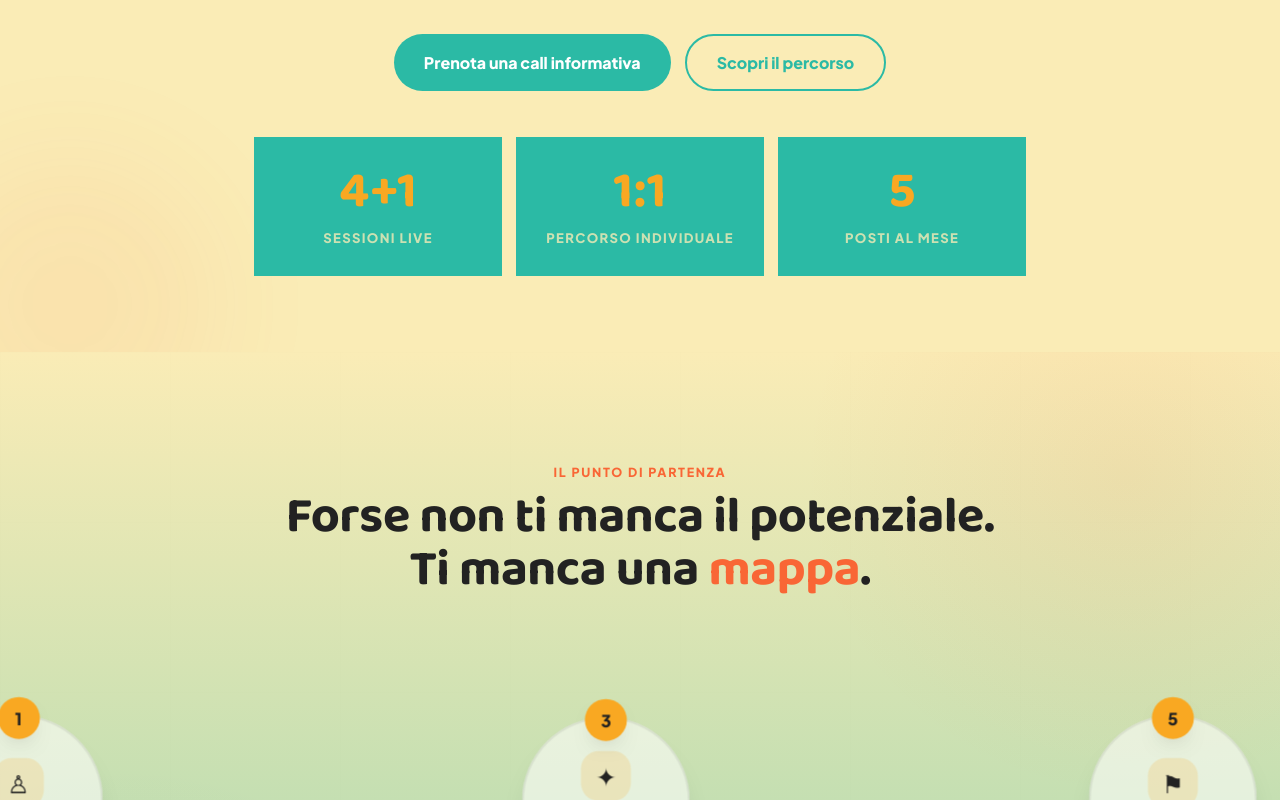
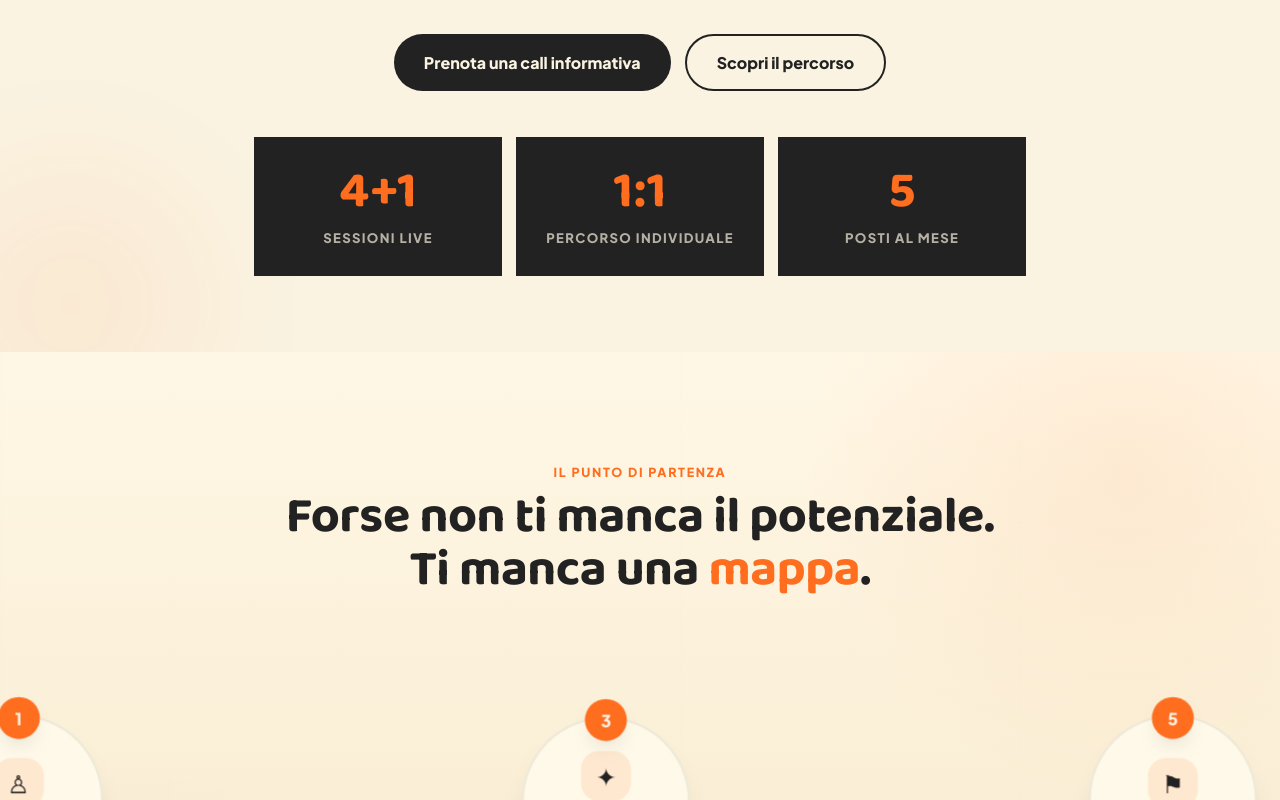
Before and after one commit to lucamontinipv-boop/kaiemi-next, a Next.js app: page / in a window 1280 px wide. Shown: the part 680-1480 px from the top of the page. Built offline with nearby package versions, Linux system fonts and the light colour scheme.

Commit message:
Aggiornata Hero

```diff
--- a/app/globals.css
+++ b/app/globals.css
@@ -1,10 +1,10 @@
 @import url("https://fonts.googleapis.com/css2?family=Baloo+2:wght@600;700;800&family=Plus+Jakarta+Sans:ital,wght@0,400;0,500;0,600;0,700;0,800;1,500&display=swap");
 
 :root{
-  --cream:#FAECB6;
-  --cream-soft:#93D3AE;
-  --card:rgba(255,255,255,.56);
-  --tangerine:#F96635;
+  --cream:#FAF3E1;
+  --cream-soft:#F5E7C6;
+  --card:#FFF9EA;
+  --tangerine:#FF6D1F;
   --charcoal:#222222;
   --charcoal-soft:#2B2B2B;
   --ink:#222222;
@@ -17,13 +17,13 @@
   --radius-lg:28px;
   --radius-md:20px;
   --radius-sm:14px;
-  --teal:#2BBAA5;
-  --teal-dark:#2BBAA5;
-  --teal-light:#93D3AE;
-  --teal-pale:rgba(147,211,174,.36);
-  --terracotta:#F96635;
-  --terracotta-pale:rgba(249,102,53,.14);
-  --gold:#F9A822;
+  --teal:var(--charcoal);
+  --teal-dark:var(--charcoal);
+  --teal-light:var(--tangerine);
+  --teal-pale:var(--cream-soft);
+  --terracotta:var(--tangerine);
+  --terracotta-pale:var(--cream-soft);
+  --gold:var(--tangerine);
 }
 
 *{box-sizing:border-box;}
@@ -90,11 +90,11 @@ section{
   transition:transform .25s ease, background .25s ease, color .25s ease, border-color .25s ease;
   white-space:nowrap;
 }
-.btn-primary{background:var(--teal);color:var(--white);box-shadow:none;}
-.btn-primary:hover{background:var(--tangerine);color:var(--white);transform:translateY(-2px);}
-.btn-secondary{background:transparent;color:var(--teal);border:2px solid var(--teal);}
-.btn-secondary:hover{background:var(--tangerine);border-color:var(--tangerine);color:var(--white);transform:translateY(-2px);}
-.btn-whatsapp{background:var(--teal);color:var(--white);box-shadow:0 14px 30px -10px rgba(43,186,165,.42);}
+.btn-primary{background:var(--charcoal);color:var(--cream);box-shadow:none;}
+.btn-primary:hover{background:var(--tangerine);color:var(--charcoal);transform:translateY(-2px);}
+.btn-secondary{background:transparent;color:var(--charcoal);border:2px solid var(--charcoal);}
+.btn-secondary:hover{background:var(--tangerine);border-color:var(--tangerine);color:var(--charcoal);transform:translateY(-2px);}
+.btn-whatsapp{background:#25D366;color:var(--white);box-shadow:0 14px 30px -10px rgba(37,211,102,.55);}
 .btn-whatsapp:hover{transform:translateY(-2px);}
 .btn-block{width:100%;}
 
@@ -107,7 +107,7 @@ header.nav{
   position:sticky;
   top:0;
   z-index:50;
-  background:rgba(250,236,182,.92);
+  background:rgba(250,243,225,.92);
   backdrop-filter:blur(10px);
   -webkit-backdrop-filter:blur(10px);
   border-bottom:1px solid var(--line);
@@ -120,10 +120,10 @@ header.nav{
 .hero{padding:0 0 clamp(46px,7vw,76px);overflow:hidden;}
 .hero-blob{position:absolute;border-radius:50%;filter:blur(60px);opacity:.38;z-index:0;animation:float 14s ease-in-out infinite;}
 .blob-1{width:380px;height:380px;background:var(--cream-soft);top:10px;right:-100px;}
-.blob-2{width:280px;height:280px;background:rgba(249,102,53,.18);bottom:-80px;left:-60px;animation-delay:3s;}
+.blob-2{width:280px;height:280px;background:rgba(255,109,31,.16);bottom:-80px;left:-60px;animation-delay:3s;}
 @keyframes float{0%,100%{transform:translate(0,0) scale(1);}50%{transform:translate(-16px,20px) scale(1.05);}}
 
-.hero-top-image{position:relative;z-index:1;width:100%;margin:0 0 56px;overflow:hidden;background:var(--cream);}
+.hero-top-image{position:relative;z-index:1;width:100%;margin:0 0 56px;overflow:hidden;background:var(--cream-soft);}
 .hero-top-image img{width:100%;height:260px;object-fit:cover;object-position:center center;display:block;}
 .hero-inner{position:relative;z-index:1;text-align:center;max-width:820px;margin:0 auto;}
 .hero h1{font-size:clamp(2.35rem,6.6vw,4.15rem);color:var(--charcoal);}
@@ -132,9 +132,9 @@ header.nav{
 .hero .micro{margin-top:18px;font-size:.9rem;color:var(--body-text-soft);font-weight:700;}
 .hero .cta-row{margin-top:32px;display:flex;gap:14px;justify-content:center;flex-wrap:wrap;}
 .hero-stats-grid{width:min(820px,100%);margin:46px auto 0;display:grid;grid-template-columns:repeat(3,1fr);gap:14px;}
-.hero-stat-card{background:var(--teal);color:var(--white);border-radius:0;padding:30px 12px;text-align:center;box-shadow:none;}
-.hero-stat-card strong{display:block;font-family:"Baloo 2", sans-serif;color:var(--gold);font-size:clamp(2rem,7vw,3.2rem);line-height:1;margin-bottom:10px;}
-.hero-stat-card span{display:block;text-transform:uppercase;letter-spacing:.1em;font-size:clamp(.62rem,2vw,.82rem);line-height:1.35;font-weight:800;color:rgba(250,236,182,.78);}
+.hero-stat-card{background:var(--charcoal);color:var(--cream);border-radius:0;padding:30px 12px;text-align:center;box-shadow:none;}
+.hero-stat-card strong{display:block;font-family:"Baloo 2", sans-serif;color:var(--tangerine);font-size:clamp(2rem,7vw,3.2rem);line-height:1;margin-bottom:10px;}
+.hero-stat-card span{display:block;text-transform:uppercase;letter-spacing:.1em;font-size:clamp(.62rem,2vw,.82rem);line-height:1.35;font-weight:800;color:rgba(250,243,225,.68);}
 .hero-visual{display:none!important;}
 
 /* Split layout */
@@ -169,56 +169,56 @@ header.nav{
   gap:14px;
   box-shadow:var(--shadow-sm);
 }
-.card-problem .dot{width:34px;height:34px;border-radius:0;background:var(--teal-pale);color:var(--teal);display:flex;align-items:center;justify-content:center;font-weight:900;}
+.card-problem .dot{width:34px;height:34px;border-radius:0;background:var(--cream-soft);color:var(--tangerine);display:flex;align-items:center;justify-content:center;font-weight:900;}
 .card-problem p{margin:0;font-weight:800;font-size:.93rem;line-height:1.35;color:var(--charcoal);}
 
-.card-phase{flex:0 0 auto;width:min(340px,82vw);background:var(--card);display:flex;flex-direction:column;border-radius:0;padding:22px 22px 26px;box-shadow:var(--shadow-sm);border:1px solid var(--line);border-top:5px solid var(--teal);}
-.card-phase:nth-child(2n){border-top-color:var(--gold);}
-.phase-img{width:100%;aspect-ratio:4/3;object-fit:contain;background:var(--teal-pale);border-radius:0;margin-bottom:16px;}
+.card-phase{flex:0 0 auto;width:min(340px,82vw);background:var(--card);display:flex;flex-direction:column;border-radius:0;padding:22px 22px 26px;box-shadow:var(--shadow-sm);border:1px solid var(--line);border-top:5px solid var(--tangerine);}
+.card-phase:nth-child(2n){border-top-color:var(--charcoal);}
+.phase-img{width:100%;aspect-ratio:4/3;object-fit:contain;background:var(--cream-soft);border-radius:0;margin-bottom:16px;}
 .card-phase .phase-tag{font-size:.75rem;font-weight:900;letter-spacing:.1em;text-transform:uppercase;color:var(--tangerine);}
 .card-phase h3{font-size:1.42rem;margin-top:8px;}
 .card-phase p{margin:10px 0 0;color:var(--body-text);line-height:1.6;font-size:.96rem;}
 
 /* Sections */
-.problema,.impari,.finale{background:var(--cream);}
-.offerta{background:linear-gradient(180deg,var(--cream) 0%,rgba(147,211,174,.24) 100%);}
+.problema,.impari,.finale{background:var(--cream-soft);}
+.offerta{background:linear-gradient(180deg,var(--cream) 0%,var(--cream-soft) 100%);}
 .autorita{background:var(--cream);}
 
 /* Learn panel */
-.learn-panel{max-width:880px;margin:0 auto;background:var(--teal);color:var(--white);border-radius:0;padding:clamp(20px,4vw,36px);box-shadow:var(--shadow);}
-.learn-row{display:flex;gap:14px;align-items:flex-start;padding:15px 0;border-bottom:1px solid rgba(250,236,182,.26);font-weight:700;line-height:1.45;}
+.learn-panel{max-width:880px;margin:0 auto;background:var(--charcoal);color:var(--cream);border-radius:0;padding:clamp(20px,4vw,36px);box-shadow:var(--shadow);}
+.learn-row{display:flex;gap:14px;align-items:flex-start;padding:15px 0;border-bottom:1px solid rgba(250,243,225,.18);font-weight:700;line-height:1.45;}
 .learn-row:last-child{border-bottom:none;}
-.learn-check{color:var(--gold);font-weight:900;flex:0 0 auto;font-size:1.1rem;line-height:1.2;}
+.learn-check{color:var(--tangerine);font-weight:900;flex:0 0 auto;font-size:1.1rem;line-height:1.2;}
 
 /* Offer */
 .offer-card{background:var(--card);border-radius:0;padding:clamp(28px,4vw,44px);box-shadow:var(--shadow);border:1px solid var(--line);}
 .offer-card-center{max-width:820px;margin:0 auto;}
 .offer-top-single{display:flex;justify-content:center;margin-bottom:26px;}
-.offer-slots{background:var(--teal-pale);color:var(--teal);padding:9px 18px;border-radius:999px;font-weight:900;font-size:.85rem;white-space:nowrap;}
+.offer-slots{background:var(--cream-soft);color:var(--tangerine);padding:9px 18px;border-radius:999px;font-weight:900;font-size:.85rem;white-space:nowrap;}
 .offer-details{display:grid;grid-template-columns:repeat(2,1fr);gap:14px;margin-bottom:28px;}
 .offer-item{display:flex;align-items:center;gap:12px;font-weight:700;font-size:.96rem;color:var(--ink);}
-.offer-item .check{flex:0 0 auto;width:24px;height:24px;border-radius:50%;background:var(--teal);color:var(--white);display:flex;align-items:center;justify-content:center;font-size:.8rem;font-weight:900;}
+.offer-item .check{flex:0 0 auto;width:24px;height:24px;border-radius:50%;background:var(--charcoal);color:var(--tangerine);display:flex;align-items:center;justify-content:center;font-size:.8rem;font-weight:900;}
 .offer-note{text-align:center;font-size:.9rem;color:var(--body-text);margin:0 0 18px;line-height:1.5;}
 
 /* Anti fuffa */
-.antifuffa{background:var(--teal);color:var(--white);text-align:center;}
+.antifuffa{background:var(--charcoal);color:var(--cream);text-align:center;}
 .antifuffa .section-head{margin-left:auto;margin-right:auto;}
-.antifuffa .section-head h2{color:var(--white);}
-.antifuffa .section-head p{color:rgba(250,236,182,.78);}
+.antifuffa .section-head h2{color:var(--cream);}
+.antifuffa .section-head p{color:rgba(250,243,225,.72);}
 .antifuffa-eyebrow{color:var(--tangerine);}
 
 /* Authority */
 .auth-grid{display:grid;grid-template-columns:repeat(4,1fr);gap:14px;}
-.card-auth{background:var(--teal);border-radius:0;padding:30px 16px;text-align:center;color:var(--white);min-height:142px;display:flex;flex-direction:column;align-items:center;justify-content:center;}
-.card-auth .num{font-family:"Baloo 2", sans-serif;font-weight:900;font-size:clamp(1.65rem,3vw,2.3rem);line-height:1;color:var(--gold);}
-.card-auth .label{margin-top:10px;font-size:.78rem;color:rgba(250,236,182,.78);font-weight:900;text-transform:uppercase;letter-spacing:.08em;line-height:1.35;}
+.card-auth{background:var(--charcoal);border-radius:0;padding:30px 16px;text-align:center;color:var(--cream);min-height:142px;display:flex;flex-direction:column;align-items:center;justify-content:center;}
+.card-auth .num{font-family:"Baloo 2", sans-serif;font-weight:900;font-size:clamp(1.65rem,3vw,2.3rem);line-height:1;color:var(--tangerine);}
+.card-auth .label{margin-top:10px;font-size:.78rem;color:rgba(250,243,225,.70);font-weight:900;text-transform:uppercase;letter-spacing:.08em;line-height:1.35;}
 
 /* FAQ */
 .faq-list{max-width:760px;}
 .faq-item{background:var(--card);border:1px solid var(--line);border-radius:0;margin-bottom:14px;overflow:hidden;}
 .faq-item summary{list-style:none;cursor:pointer;padding:20px 24px;display:flex;justify-content:space-between;align-items:center;font-weight:800;font-size:1rem;gap:16px;}
 .faq-item summary::-webkit-details-marker{display:none;}
-.faq-item .plus{flex:0 0 auto;width:26px;height:26px;border-radius:50%;background:var(--teal);color:var(--white);display:flex;align-items:center;justify-content:center;font-weight:900;transition:transform .25s ease;}
+.faq-item .plus{flex:0 0 auto;width:26px;height:26px;border-radius:50%;background:var(--charcoal);color:var(--tangerine);display:flex;align-items:center;justify-content:center;font-weight:900;transition:transform .25s ease;}
 .faq-item[open] .plus{transform:rotate(45deg);}
 .faq-item .faq-body{padding:0 24px 20px;color:var(--body-text);line-height:1.6;font-size:.98rem;}
 
@@ -226,8 +226,8 @@ header.nav{
 .finale-wrap{max-width:640px;margin:0 auto;text-align:center;}
 .finale-img{width:120px;height:120px;border-radius:50%;overflow:hidden;margin:0 auto 22px;box-shadow:var(--shadow-sm);border:4px solid var(--card);}
 .finale-img img{width:100%;height:100%;object-fit:cover;}
-.referral-box{margin-top:36px;background:var(--cream);border:2px dashed var(--teal);border-radius:0;padding:clamp(22px,4vw,32px);text-align:left;}
-.referral-box .r-title{font-weight:900;font-size:1.05rem;color:var(--teal);display:flex;align-items:center;gap:10px;}
+.referral-box{margin-top:36px;background:var(--cream);border:2px dashed var(--charcoal);border-radius:0;padding:clamp(22px,4vw,32px);text-align:left;}
+.referral-box .r-title{font-weight:900;font-size:1.05rem;color:var(--charcoal);display:flex;align-items:center;gap:10px;}
 .referral-input{margin-top:16px;width:100%;padding:16px 18px;border-radius:0;border:1.5px solid var(--line);background:var(--white);font-size:1rem;font-family:inherit;font-weight:700;color:var(--ink);outline:none;transition:border-color .2s ease;}
 .referral-input:focus{border-color:var(--tangerine);}
 .referral-note{margin:12px 0 0;font-size:.88rem;color:var(--body-text);line-height:1.5;}
@@ -289,9 +289,9 @@ footer{padding:36px 0;text-align:center;font-size:.85rem;color:var(--body-text-s
   position:relative;
   overflow:hidden;
   background:
-    radial-gradient(circle at 88% 14%, rgba(249,102,53,.08), transparent 24%),
+    radial-gradient(circle at 88% 14%, rgba(255,109,31,.08), transparent 24%),
     radial-gradient(circle at 10% 88%, rgba(34,34,34,.045), transparent 26%),
-    linear-gradient(180deg, #FAECB6 0%, var(--cream-soft) 100%);
+    linear-gradient(180deg, #FFF7E6 0%, var(--cream-soft) 100%);
 }
 
 .problem-map-section::before{
@@ -379,7 +379,7 @@ footer{padding:36px 0;text-align:center;font-size:.85rem;color:var(--body-text-s
   width:168px;
   height:216px;
   border-radius:999px;
-  background:rgba(255,255,255,.56);
+  background:rgba(255,249,234,.96);
   border:2px solid rgba(34,34,34,.075);
   box-shadow:0 22px 44px -28px rgba(34,34,34,.48);
   display:flex;
@@ -400,7 +400,7 @@ footer{padding:36px 0;text-align:center;font-size:.85rem;color:var(--body-text-s
 .problem-map-viewport.is-route-paused .map-step:hover{
   transform:translate(-50%, 0) scale(1.045);
   box-shadow:0 28px 54px -30px rgba(34,34,34,.54);
-  border-color:rgba(249,102,53,.32);
+  border-color:rgba(255,109,31,.32);
 }
 
 .map-step-1{left:15.2%;top:54px;}
@@ -417,8 +417,8 @@ footer{padding:36px 0;text-align:center;font-size:.85rem;color:var(--body-text-s
   width:42px;
   height:42px;
   border-radius:50%;
-  background:var(--gold);
-  color:var(--charcoal);
+  background:var(--tangerine);
+  color:var(--cream);
   display:flex;
   align-items:center;
   justify-content:center;
@@ -431,7 +431,7 @@ footer{padding:36px 0;text-align:center;font-size:.85rem;color:var(--body-text-s
   width:50px;
   height:50px;
   border-radius:18px;
-  background:rgba(249,168,34,.18);
+  background:rgba(255,109,31,.12);
   color:var(--charcoal);
   display:flex;
   align-items:center;
```
